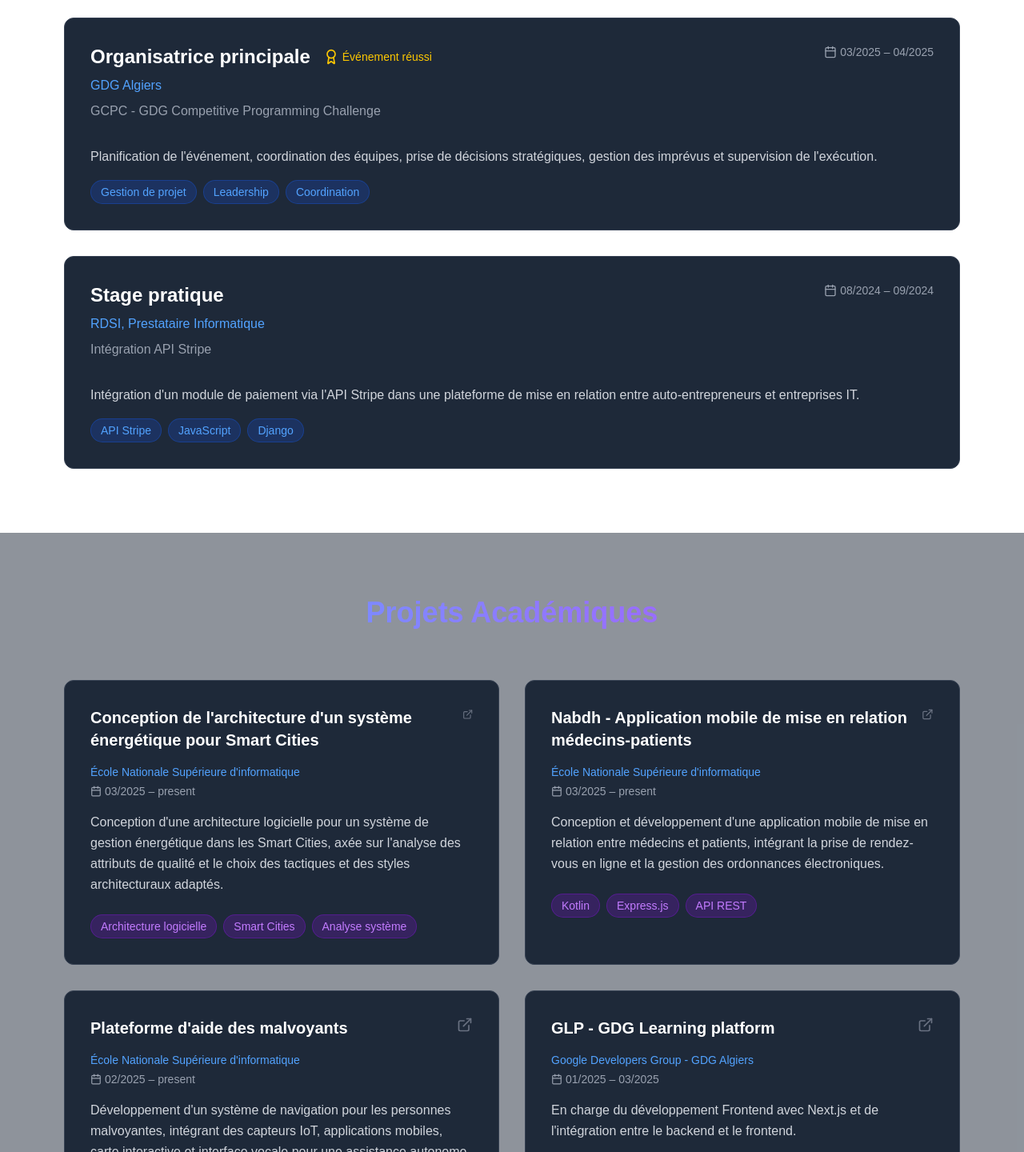
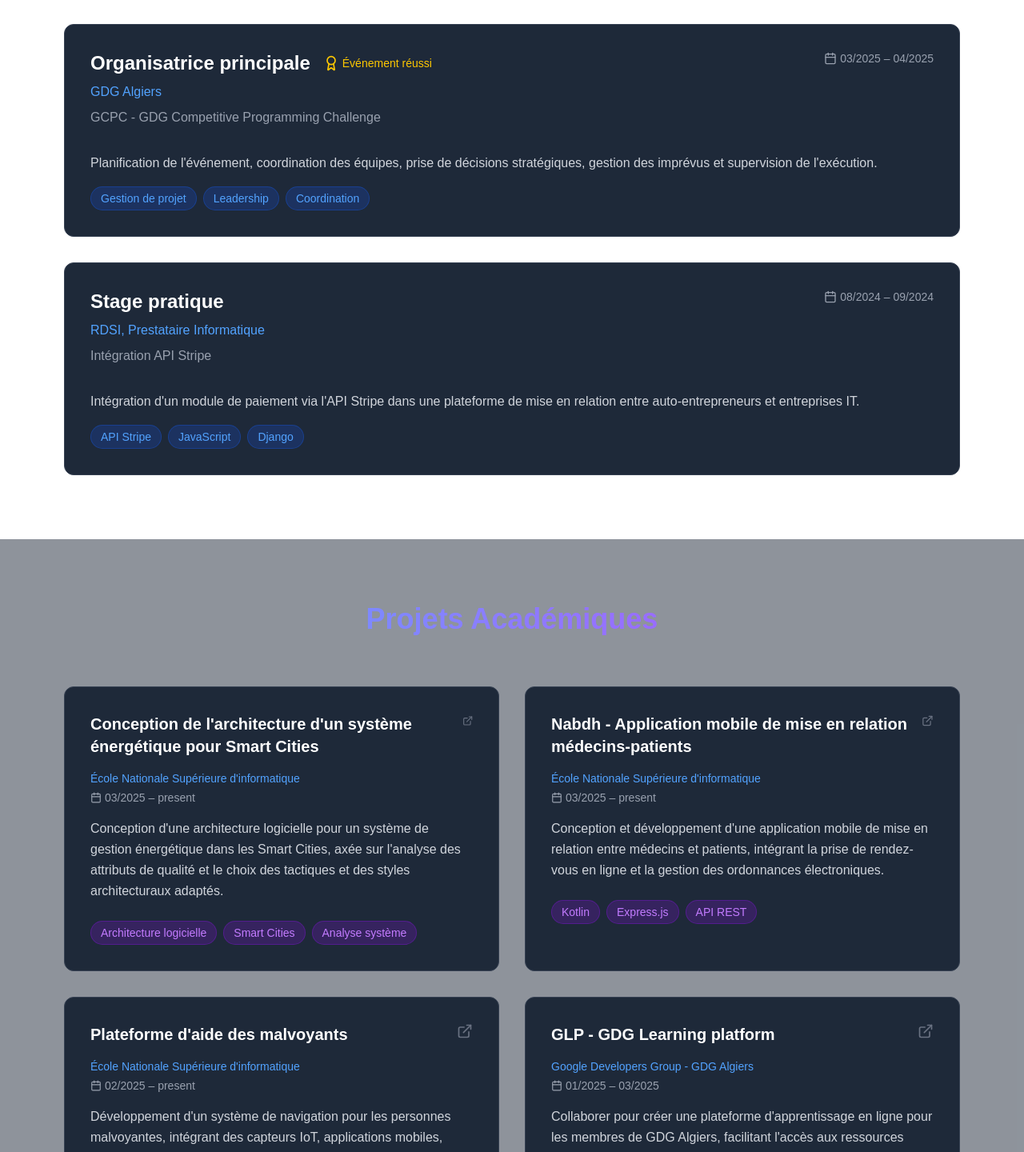
Before and after one commit to aminaMalek/portfolio, a Next.js app: page / in a window 1280 px wide. Shown: the part 1890-3330 px from the top of the page at 80% size. Built offline with nearby package versions, Linux system fonts and the light colour scheme.

Commit message:
fix the user experience

```diff
--- a/src/app/data/data.json
+++ b/src/app/data/data.json
@@ -30,7 +30,7 @@
         },
         {
             "category": "Base de Données",
-            "skills": ["Oracle", "MySQL", "MongoDB"]
+            "skills": ["Oracle", "MySQL", "MongoDB", "Prisma", "Elasticsearch"]
         },
         {
             "category": "Languages de Programmation",
@@ -42,6 +42,7 @@
             "id": 1,
             "title": "Responsable de ressources humaines",
             "company": "GDG Algiers",
+            "link": "https://www.linkedin.com/company/gdg-algiers",
             "role": "Stratégie d'intégration et gestion des membres",
             "period": "07/2025 – present",
             "description": "En charge de la stratégie d'intégration des membres, du suivi de leur engagement et de la gestion de leur parcours au sein de l'équipe, tout en veillant à optimiser leur expérience au sein de la communauté.",
@@ -51,6 +52,7 @@
             "id": 2,
             "title": "Organisatrice principale",
             "company": "GDG Algiers",
+            "link": "https://www.linkedin.com/company/gdg-algiers",
             "role": "GCPC - GDG Competitive Programming Challenge",
             "period": "03/2025 – 04/2025",
             "description": "Planification de l'événement, coordination des équipes, prise de décisions stratégiques, gestion des imprévus et supervision de l'exécution.",
@@ -61,6 +63,7 @@
             "id": 3,
             "title": "Stage pratique",
             "company": "RDSI, Prestataire Informatique",
+            "link": "https://www.rdsi-dz.com",
             "role": "Intégration API Stripe",
             "period": "08/2024 – 09/2024",
             "description": "Intégration d'un module de paiement via l'API Stripe dans une plateforme de mise en relation entre auto-entrepreneurs et entreprises IT.",
@@ -72,6 +75,7 @@
             "id": 1,
             "title": "Conception de l'architecture d'un système énergétique pour Smart Cities",
             "institution": "École Nationale Supérieure d'informatique",
+            "link": "https://www.linkedin.com/school/ecole-superieure-informatique-alger",
             "period": "03/2025 – present",
             "description": "Conception d'une architecture logicielle pour un système de gestion énergétique dans les Smart Cities, axée sur l'analyse des attributs de qualité et le choix des tactiques et des styles architecturaux adaptés.",
             "technologies": ["Architecture logicielle", "Smart Cities", "Analyse système"]
@@ -80,6 +84,7 @@
             "id": 2,
             "title": "Nabdh - Application mobile de mise en relation médecins-patients",
             "institution": "École Nationale Supérieure d'informatique",
+            "link": "https://www.linkedin.com/school/ecole-superieure-informatique-alger",
             "period": "03/2025 – present",
             "description": "Conception et développement d'une application mobile de mise en relation entre médecins et patients, intégrant la prise de rendez-vous en ligne et la gestion des ordonnances électroniques.",
             "technologies": ["Kotlin", "Express.js", "API REST"]
@@ -88,6 +93,7 @@
             "id": 3,
             "title": "Plateforme d'aide des malvoyants",
             "institution": "École Nationale Supérieure d'informatique",
+            "link": "https://www.linkedin.com/school/ecole-superieure-informatique-alger",
             "period": "02/2025 – present",
             "description": "Développement d'un système de navigation pour les personnes malvoyantes, intégrant des capteurs IoT, applications mobiles, carte interactive et interface vocale pour une assistance autonome et sécurisée.",
             "technologies": ["IoT", "Mobile", "Web"]},
@@ -95,14 +101,16 @@
             "id": 4,
             "title": "GLP - GDG Learning platform",
             "institution": "Google Developers Group - GDG Algiers",
+            "link": "https://www.linkedin.com/company/gdg-algiers",
             "period": "01/2025 – 03/2025",
-            "description": "En charge du développement Frontend avec Next.js et de l'intégration entre le backend et le frontend.",
+            "description": "Collaborer pour créer une plateforme d'apprentissage en ligne pour les membres de GDG Algiers, facilitant l'accès aux ressources éducatives et aux formations.",
             "technologies": ["Next.js", "Intégration"]
         },
         {
             "id": 5,
             "title": "Compilateur Edhad",
             "institution": "École Nationale Supérieure d'Informatique",
+            "link": "https://www.linkedin.com/school/ecole-superieure-informatique-alger",
             "period": "10/2024 – 01/2025",
             "description": "Développement d'un mini-compilateur intégrant l'analyse lexicale, syntaxique et sémantique à l'aide de FLEX et BISON, avec une gestion de table des symboles, un langage personnalisé et un système de traitement des erreurs robuste.",
             "technologies": ["FLEX", "BISON", "Compilation"]
@@ -111,6 +119,7 @@
             "id": 6,
             "title": "Eureka - Moteur de recherche des articles scientifiques",
             "institution": "École Nationale Supérieure d'Informatique",
+            "link": "https://www.linkedin.com/school/ecole-superieure-informatique-alger",
             "period": "11/2023 – 01/2024",
             "description": "Membre de l'équipe Développement Frontend web et Backend. Utilisation d'Elasticsearch pour l'indexation et la recherche des articles.",
             "technologies": ["Elasticsearch", "React", "Django"]
--- a/src/app/page.tsx
+++ b/src/app/page.tsx
@@ -1,7 +1,7 @@
 'use client';
 import React, { useState, useEffect } from 'react';
 import Image from 'next/image';
-import { Linkedin, Mail, Phone, ExternalLink, Calendar, Award, Code } from 'lucide-react';
+import { Linkedin, Mail, Phone, ExternalLink, Calendar, Award, Code, Copy } from 'lucide-react';
 import portfolioData from './data/data.json';
 import Navbar from './navbar';
 
@@ -11,6 +11,16 @@ const Portfolio = () => {
   const [data, setData] = useState<PortfolioData | null>(null);
   const [activeSection, setActiveSection] = useState('profile');
   const [loading, setLoading] = useState(true);
+
+  const [copied, setCopied] = useState(false);
+  const phone = data?.profile.contact.phone;
+
+  const copyToClipboard = () => {
+    if (!phone) return;
+    navigator.clipboard.writeText(phone);
+    setCopied(true);
+    setTimeout(() => setCopied(false), 2000);
+  };
 
   useEffect(() => {
     const fetchData = async () => {
@@ -148,7 +158,7 @@ const Portfolio = () => {
                         </div>
                       )}
                     </div>
-                    <p className="text-blue-400 font-medium mb-2">{exp.company}</p>
+                    <p className="text-blue-400 font-medium mb-2"><a href={exp.link} target="_blank" rel="noopener noreferrer">{exp.company}</a></p>
                     <p className="text-gray-400 mb-4">{exp.role}</p>
                   </div>
                   <div className="flex items-center text-gray-400 text-sm">
@@ -186,7 +196,7 @@ const Portfolio = () => {
                   <ExternalLink size={20} className="text-gray-500 group-hover:text-blue-400 transition-colors" />
                 </div>
                 <div className="mb-4">
-                  <p className="text-blue-400 text-sm font-medium mb-1">{projet.institution}</p>
+                  <p className="text-blue-400 text-sm font-medium mb-1"> <a href={projet.link} target="_blank" rel="noopener noreferrer">{projet.institution}</a></p>
                   <div className="flex items-center text-gray-400 text-sm mb-2">
                     <Calendar size={14} className="mr-1" />
                     {projet.period}
@@ -216,15 +226,23 @@ const Portfolio = () => {
               Intéressé par mon profil ? N&apos;hésitez pas à me contacter !
           </p>
           <div className="grid md:grid-cols-3 gap-8">
-            <div className="bg-gray-800 p-6 rounded-xl border border-gray-700 hover:border-blue-500 transition-colors">
+            <div className="bg-gray-800 p-6 rounded-xl border border-gray-700 hover:border-blue-500 transition-colors relative">
               <Phone className="mx-auto mb-4 text-blue-400" size={32} />
-              <h3 className="text-lg font-semibold mb-2">Téléphone</h3>
-              <p className="text-gray-400">{data?.profile.contact.phone}</p>
+              <h3 className="text-lg font-semibold mb-2 text-center">Téléphone</h3>
+              <div className="flex items-center justify-center space-x-2">
+                <p className="text-gray-400">{phone}</p>
+                <button onClick={copyToClipboard} className="text-gray-500 hover:text-blue-400 transition-colors">
+                  <Copy size={18} />
+                </button>
+              </div>
+              {copied && (
+                <p className="text-sm text-green-400 text-center mt-2">Copié !</p>
+              )}
             </div>
             <div className="bg-gray-800 p-6 rounded-xl border border-gray-700 hover:border-blue-500 transition-colors">
               <Mail className="mx-auto mb-4 text-blue-400" size={32} />
               <h3 className="text-lg font-semibold mb-2">Email</h3>
-              <p className="text-gray-400 text-sm">{data?.profile.contact.email}</p>
+              <p className="text-gray-400 text-sm"> <a href={`mailto:${data?.profile.contact.email}`} className="text-blue-400 hover:text-blue-300 transition-colors">{data?.profile.contact.email}</a></p>
             </div>
             <div className="bg-gray-800 p-6 rounded-xl border border-gray-700 hover:border-blue-500 transition-colors">
               <Linkedin className="mx-auto mb-4 text-blue-400" size={32} />
```
